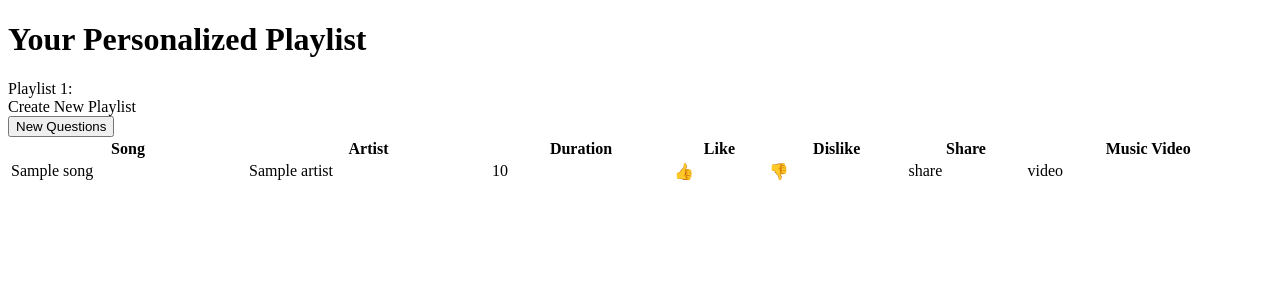
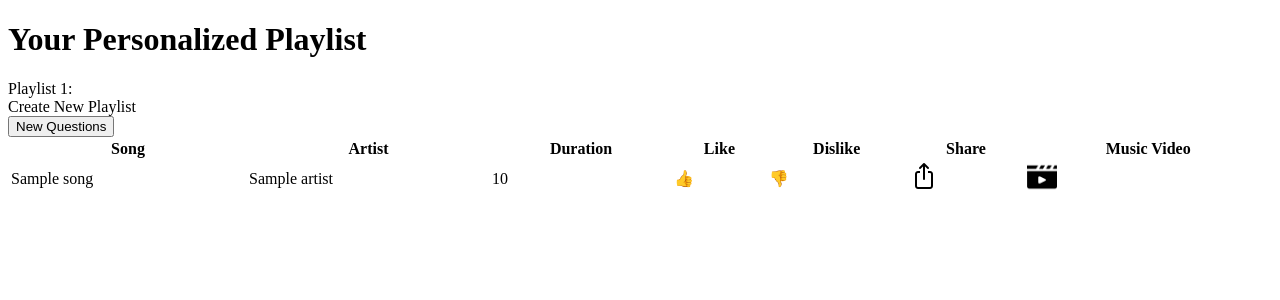
Before and after one commit to mhanna15/playlist-creator, a Python web app: template templates/playlist.html in a window 1280 px wide. Shown: the top 300 px of the page. Run offline with Jinja, Linux system fonts and the light colour scheme; the template is opened without the code that fills it: most values are stand-ins (such as "Sample title", 1, 10 or a date in 2020).

Commit message:
added links to music video and share but not right link

```diff
--- a/templates/playlist.html
+++ b/templates/playlist.html
@@ -34,8 +34,8 @@
     </td>
     <td>👍</td>
     <td>👎</td>
-    <td>share</td>
-    <td>video</td>
+    <td><a href="https://www.w3schools.com"><img src="images/share_icon.png" alt="share button"></a></td>
+    <td><a href="https://www.w3schools.com"><img src="images/video_icon.png" width="30" height="30" alt="video player"></a></td>
   </tr>
   {% endfor %}
 </table>
```
Also changed, not shown: images/share_icon.png (added), images/video_icon.png (added).
